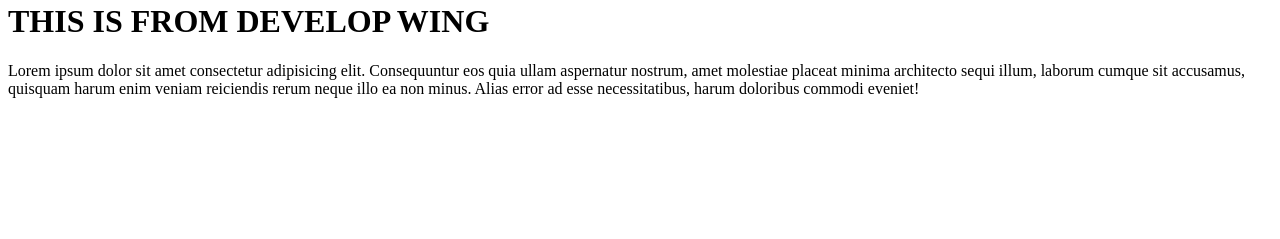
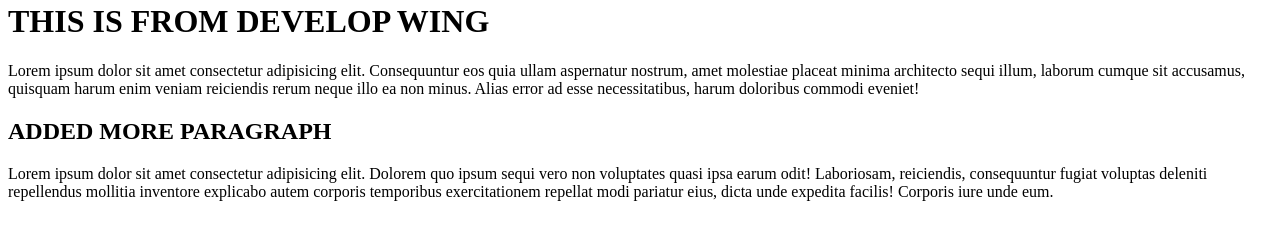
Before and after one commit to minhazul-dev/practicegitweb2, a plain HTML site: page index.html in a window 1280 px wide. Shown: the part 477-716 px from the top of the page. Drawn offline with Linux system fonts and the light colour scheme.

Commit message:
added more code

```diff
--- a/index.html
+++ b/index.html
@@ -14,5 +14,7 @@
 
     <h1>THIS IS FROM DEVELOP WING</h1>
     <p>Lorem ipsum dolor sit amet consectetur adipisicing elit. Consequuntur eos quia ullam aspernatur nostrum, amet molestiae placeat minima architecto sequi illum, laborum cumque sit accusamus, quisquam harum enim veniam reiciendis rerum neque illo ea non minus. Alias error ad esse necessitatibus, harum doloribus commodi eveniet!</p>
+    <h2>ADDED MORE PARAGRAPH</h2>
+    <p>Lorem ipsum dolor sit amet consectetur adipisicing elit. Dolorem quo ipsum sequi vero non voluptates quasi ipsa earum odit! Laboriosam, reiciendis, consequuntur fugiat voluptas deleniti repellendus mollitia inventore explicabo autem corporis temporibus exercitationem repellat modi pariatur eius, dicta unde expedita facilis! Corporis iure unde eum.</p>
 </body>
 </html>
```
